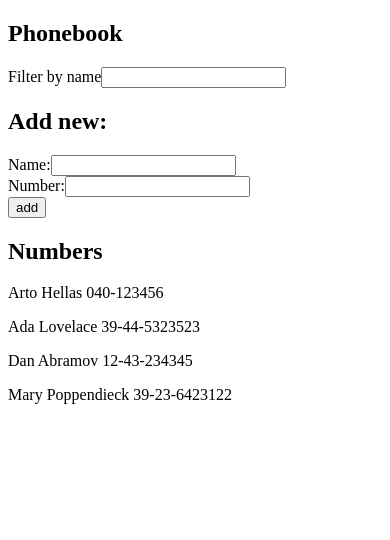
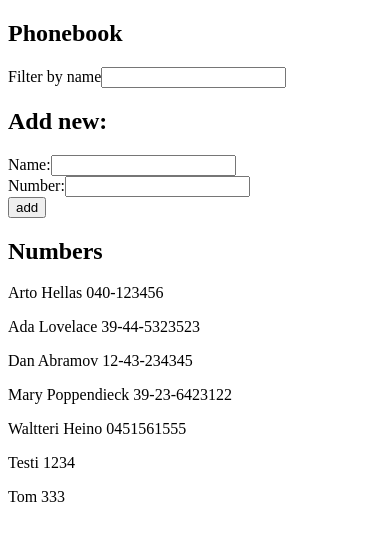
Before and after one commit to Waltsuuuu/puhelinluoettelo, a React (Vite) app: page / in a window 390 px wide. Shown: the top 540 px of the page. Built offline with nearby package versions, Linux system fonts and the light colour scheme; data requests are answered from the project's data file.

Commit message:
New names and numbers are not added to the backend db.json. Added proptypes for Persons. Phonebook step7 finished.

```diff
--- a/db.json
+++ b/db.json
@@ -1,5 +1,5 @@
 {
-    "persons":[
+  "persons": [
     {
       "name": "Arto Hellas",
       "number": "040-123456",
@@ -19,6 +19,21 @@
       "name": "Mary Poppendieck",
       "number": "39-23-6423122",
       "id": "4"
+    },
+    {
+      "id": "f7b3",
+      "name": "Waltteri Heino",
+      "number": "0451561555"
+    },
+    {
+      "id": "bb68",
+      "name": "Testi",
+      "number": "1234"
+    },
+    {
+      "id": "03a2",
+      "name": "Tom",
+      "number": "333"
     }
   ]
 }
--- a/src/App.jsx
+++ b/src/App.jsx
@@ -46,10 +46,16 @@ const App = () => {
     } else if (numberExists) {
       alert('Number already exists in phonebook')
     } else {
-      setPersons(persons.concat(nameObject))
-      setNewName('')
-      setNewNumber('')
+      axios
+      .post('http://localhost:3001/persons', nameObject)
+      .then(response => {
+        setPersons(persons.concat(response.data))
+        setNewName('')
+        setNewNumber('')
+      })
     }
+
+    console.log(persons)
   }
 
   const handleNewName = (event) => {
--- a/src/Components/Persons.jsx
+++ b/src/Components/Persons.jsx
@@ -1,17 +1,20 @@
-
+import PropTypes from 'prop-types'
 
 const Persons = ( {filteredPersons} ) => {
-    console.log(typeof filteredPersons)
 
 
     return (
         <>
         {filteredPersons.map((person) => (
-        <p key={person.name}>
+        <p key={person.id}>
         {person.name} {person.number}</p>
         ))}
         </>
     )
+}
+
+Persons.propTypes = {
+    filteredPersons: PropTypes.array
 }
 
 export default Persons
```
Lines whose indentation alone changed are shown as unchanged.
